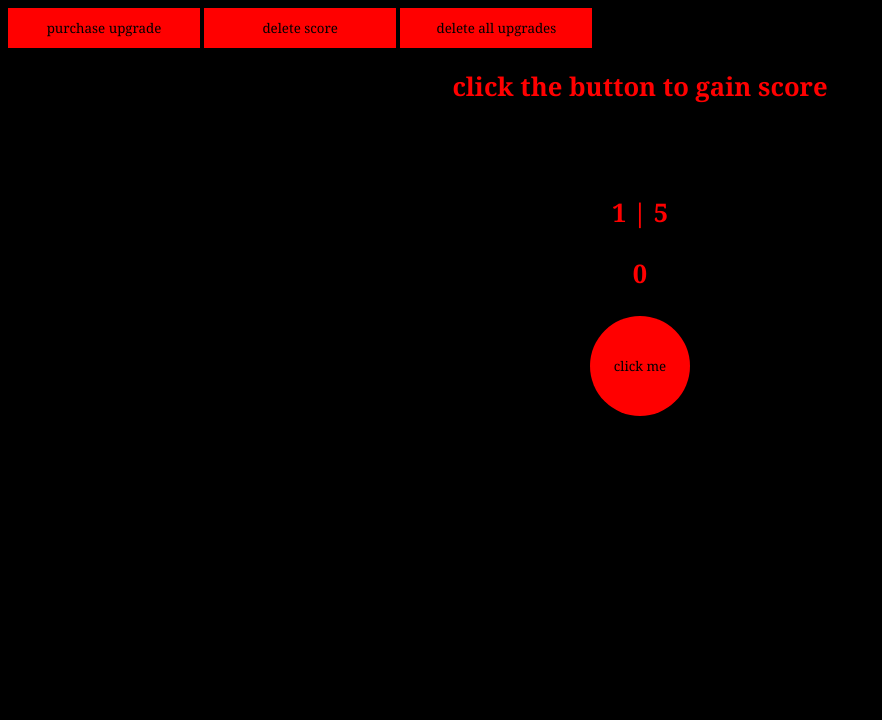
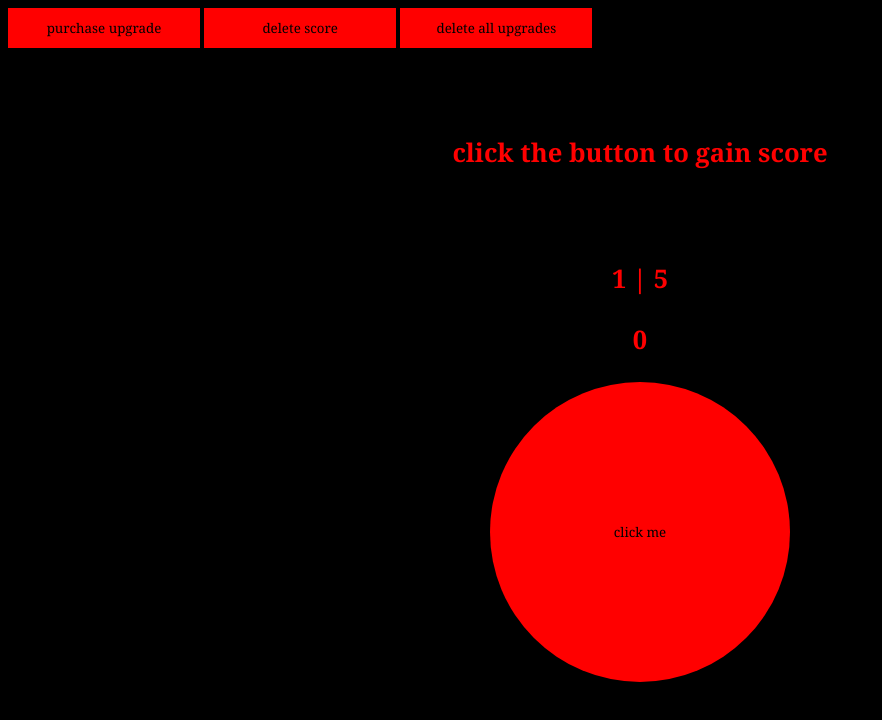
Before and after one commit to 1234jonas/clicker, a plain HTML site: page index.html in a window 1280 px wide. Shown: the whole page, without its empty margins (0-882 px from the left). Drawn offline with Linux system fonts and the light colour scheme.

Commit message:
Add files via upload

```diff
--- a/index.html
+++ b/index.html
@@ -14,7 +14,7 @@
 
             <button id="purchaseupgrade" class="topbarbuttons">purchase upgrade</button>
             <button id="deletescore" class="topbarbuttons">delete score</button>
-            <button id="deleteallupgrades" class="topbarbuttons">delete all upgrades</button>
+            <button id="deleteallupgrades" class="topbarbuttons">delete all upgrades</button><br><br><br><br>
 
         </div>
 
--- a/styles.css
+++ b/styles.css
@@ -36,14 +36,14 @@ body {
 
 .button {
 
-    width: 100px;
-    height: 100px;
+    width: 300px;
+    height: 300px;
     font-family: Georgia, 'Times New Roman', Times, serif;
     text-align: center;
     color: black;
     border: none;
     background-color: red;
-    border-radius: 70px;
+    border-radius: 1000px;
 
 }
 
```
